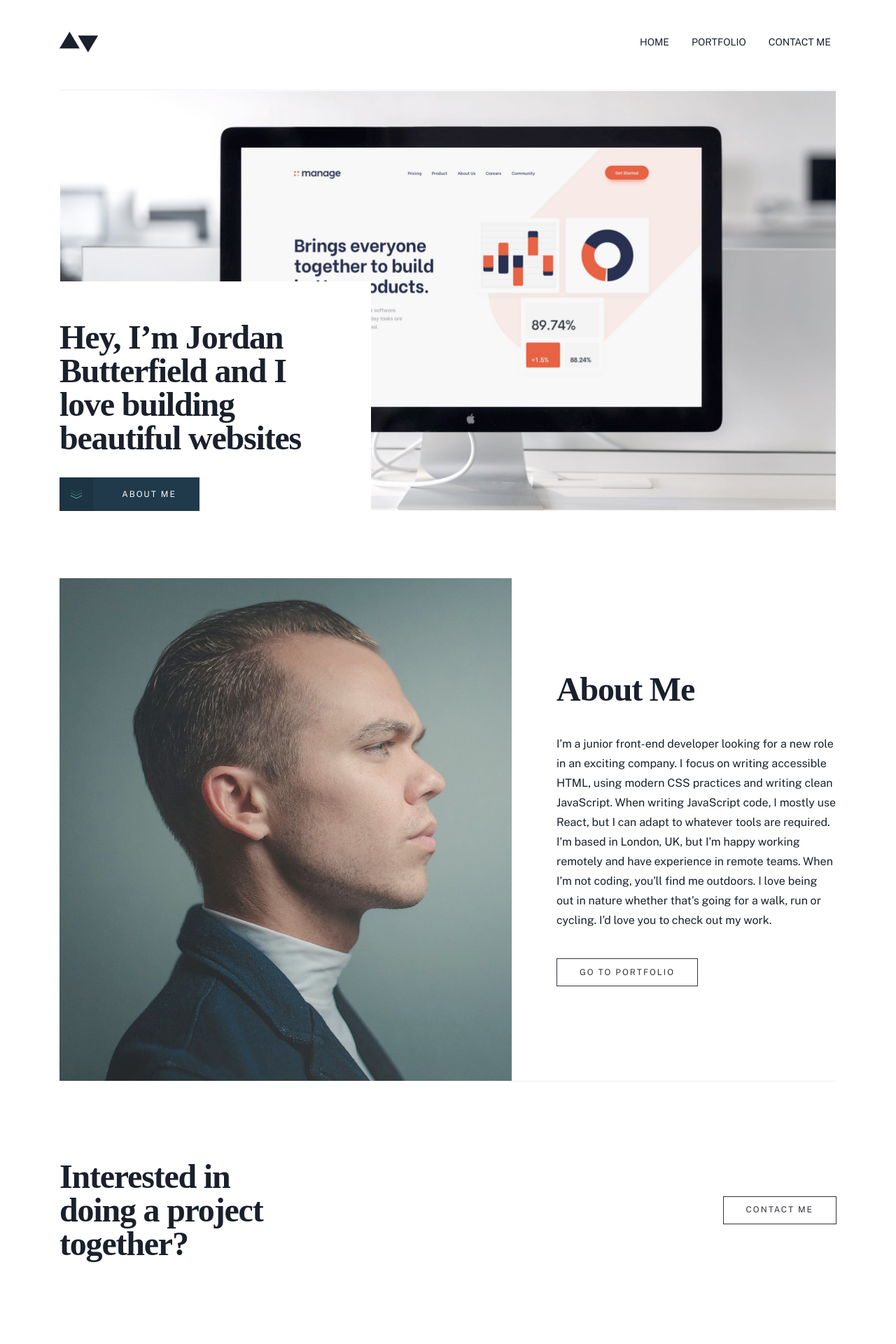
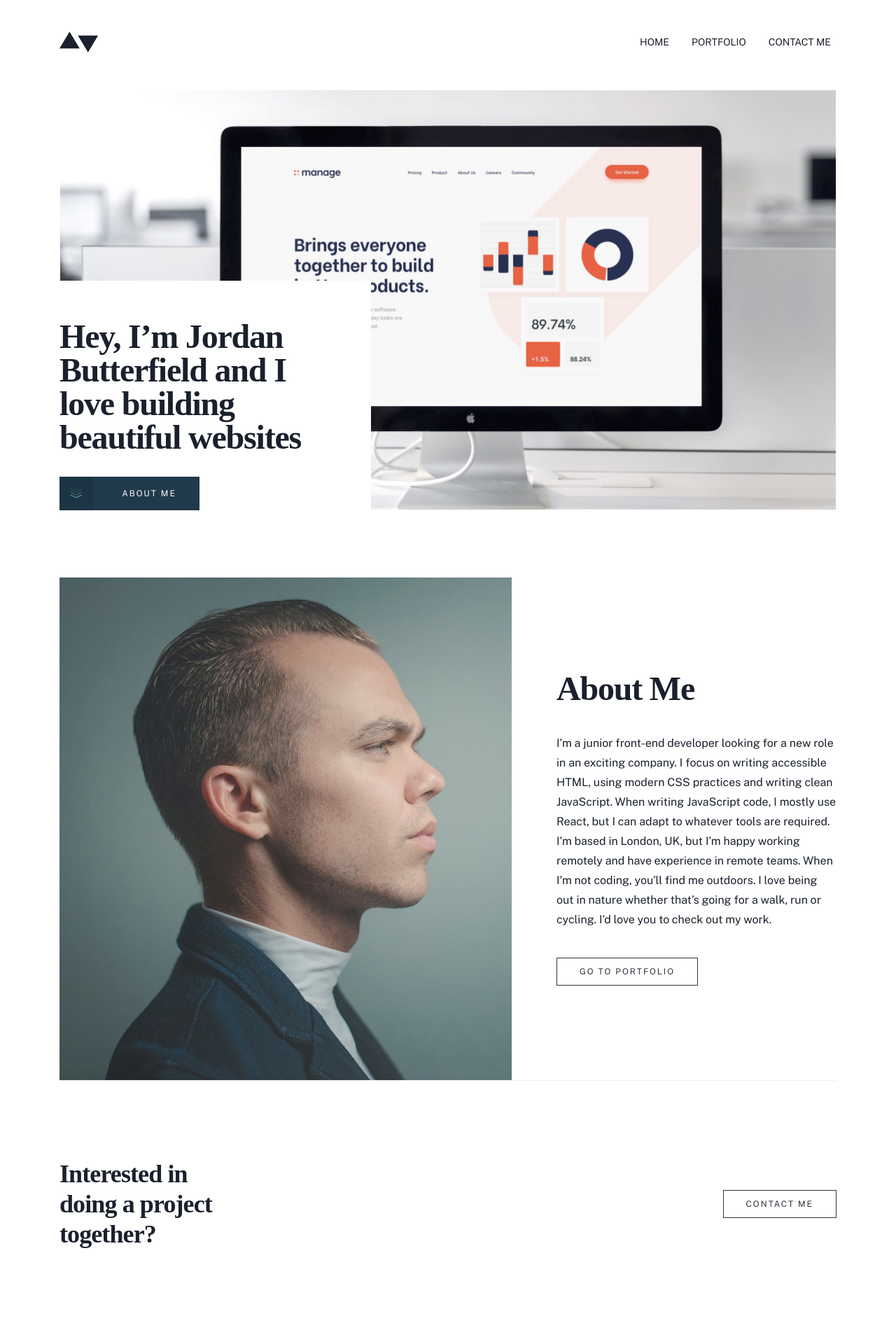
Before and after one commit to jmcbutter/minimalist-portfolio-site, a React (Create React App) app: page / in a window 1280 px wide. Shown: the top 1920 px of the page at 70% size. Built offline with nearby package versions, Linux system fonts and the light colour scheme; a web font is replaced by a local one.

Commit message:
setup gh-pages

```diff
--- a/package.json
+++ b/package.json
@@ -19,6 +19,8 @@
   "scripts": {
     "start": "PORT=8080 react-scripts start",
     "build": "react-scripts build",
+    "predeploy": "npm run build",
+    "deploy": "gh-pages -d build",
     "test": "react-scripts test",
     "eject": "react-scripts eject"
   },
@@ -39,5 +41,8 @@
       "last 1 firefox version",
       "last 1 safari version"
     ]
+  },
+  "devDependencies": {
+    "gh-pages": "^4.0.0"
   }
 }
--- a/src/App.js
+++ b/src/App.js
@@ -1,29 +1,18 @@
-import {
-  ChakraProvider,
-  Box,
-  Divider,
-} from '@chakra-ui/react';
+import { ChakraProvider } from '@chakra-ui/react';
 import theme from './theme';
 import './theme/styles.css';
 import NavBar from './organisms/NavBar';
-import Hero from './organisms/Hero';
-import AboutMe from './organisms/AboutMe';
-import CallToAction from './organisms/CallToAction';
 import Footer from './organisms/Footer';
+import Homepage from './pages/Homepage';
 
+var contentWidth = 'clamp(311px, 90%, 1110px)'
 
 function App() {
   return (
     <ChakraProvider theme={theme}>
-      <Box w="clamp(311px, 90%, 1110px)" m="auto" pos='relative'>
-        <NavBar />
-        <Divider />
-        <Hero mb={24} />
-        <AboutMe />
-        <Divider mb={28} />
-        <CallToAction mb={{base: 20, md: 32, lg: 40}}/>
-      </Box>
-      <Footer />
+      <NavBar w={contentWidth} />
+      <Homepage w={contentWidth} />
+      <Footer w={contentWidth} />
     </ChakraProvider>
   );
 }
--- a/src/atoms/PrimaryHeading.js
+++ b/src/atoms/PrimaryHeading.js
@@ -4,7 +4,7 @@ import {
 
 export default function PrimaryHeading(props) {
   return (
-    <Heading {...props} size='2xl' letterSpacing='tight'>
+    <Heading {...props} fontSize='4xl' letterSpacing='tight'>
       {props.children}
     </Heading>
   );
--- a/src/organisms/Footer.js
+++ b/src/organisms/Footer.js
@@ -2,7 +2,7 @@ import {
   Box,
   Flex,
   Stack,
-  Icon
+  Icon,
 } from '@chakra-ui/react';
 
 import logo from '../_images/icons/logo';
@@ -11,7 +11,7 @@ import links from '../_content/links';
 import socialIcons from '../_images/icons/socialIcons';
 
 
-export default function Footer() {
+export default function Footer(props) {
   return (
     <Box bg='grayish-dark-blue' color='white'>
       <Flex
@@ -21,7 +21,7 @@ export default function Footer() {
           md: 'row'
         }}
         align='center' gap={10}
-        w="clamp(311px, 90%, 1110px)"
+        w={props.w}
         mx='auto'
       >
         <Icon viewBox={logo.viewBox} w={16} h='auto'>{logo.path}</Icon>
@@ -29,12 +29,15 @@ export default function Footer() {
           spacing='1.5rem'
           direction={{base: 'column', md: 'row'}}
           flex='1'
-          textAlign={'center'}>
+          textAlign={'center'}
+        >
           {links.map((link) => (<NavLink key={link}>{link}</NavLink>))}
         </Stack>
         <Stack spacing='1em' direction='row'>
           {socialIcons.map(icon =>
-            <Icon key={icon.name} boxSize='1.5em' viewBox={icon.viewBox}>{icon.path}</Icon>
+            <Icon key={icon.name} boxSize='1.5em' viewBox={icon.viewBox}>
+              {icon.path}
+            </Icon>
           )}
         </Stack>
       </Flex>
--- a/src/organisms/NavBar.js
+++ b/src/organisms/NavBar.js
@@ -17,7 +17,7 @@ export default function NavBar(props) {
 
   return (
     <Box mb={10} mt={8}>
-      <Flex alignItems={'center'} justifyContent={'space-between'}>
+      <Flex alignItems={'center'} justifyContent={'space-between'} w={props.w} mx='auto'>
         <Icon viewBox={logo.viewBox} boxSize='3.5em'>{logo.path}</Icon>
         <HamburgerMenuButton isOpen={isOpen} onOpen={onOpen} onClose={onClose}/>
         <HorizontalLinks />
--- /dev/null
+++ b/src/pages/Homepage.js
@@ -0,0 +1,20 @@
+import {
+  Box,
+  Divider,
+} from '@chakra-ui/react';
+import '../theme/styles.css';
+import Hero from '../organisms/Hero';
+import AboutMe from '../organisms/AboutMe';
+import CallToAction from '../organisms/CallToAction';
+
+
+export default function Homepage(props) {
+  return (
+    <Box w={props.w} m="auto" pos='relative'>
+      <Hero mb={24} />
+      <AboutMe />
+      <Divider mb={28} />
+      <CallToAction mb={{base: 20, md: 32, lg: 40}}/>
+    </Box>
+  );
+}
```
Also changed, not shown: 1 other file (tests, documents, lock files or other folders).
